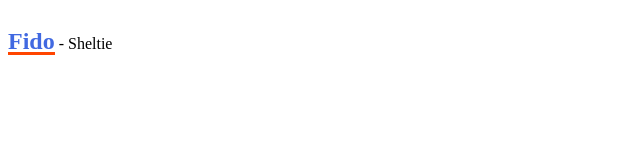
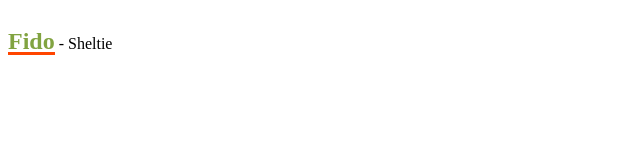
Before and after one commit to JeDaVard/dav-gatsby, a Gatsby site: page /fido in a window 1280 px wide. Shown: the full height of the page, 0-640 px from the left. Built offline with nearby package versions, Linux system fonts and the light colour scheme; Gatsby itself is replaced by a stand-in of ours.

Commit message:
playing with gql

```diff
--- a/src/templates/dog-template.js
+++ b/src/templates/dog-template.js
@@ -10,7 +10,7 @@ export default function DogTemplate({ pageContext: { dog } }) {
 }
 
 const Name = styled.h1`
-    color: royalblue;
+    color: rgb(129,163,65);
     display: inline-block;
     position: relative;
 
```
